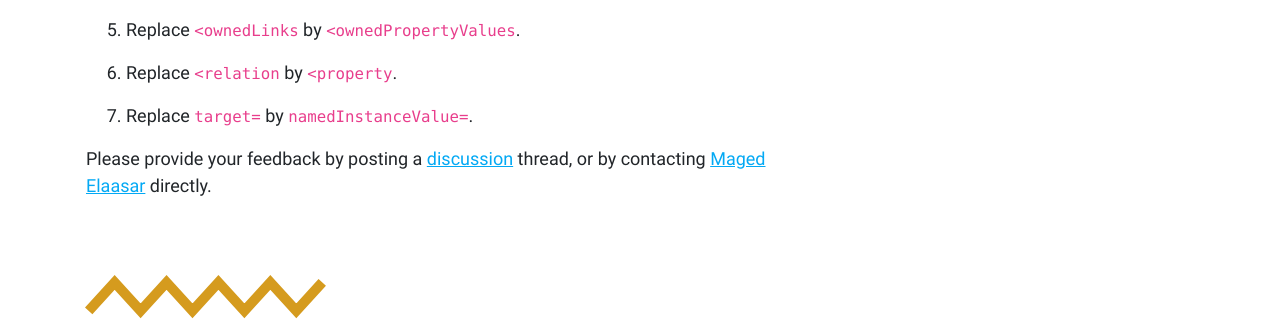
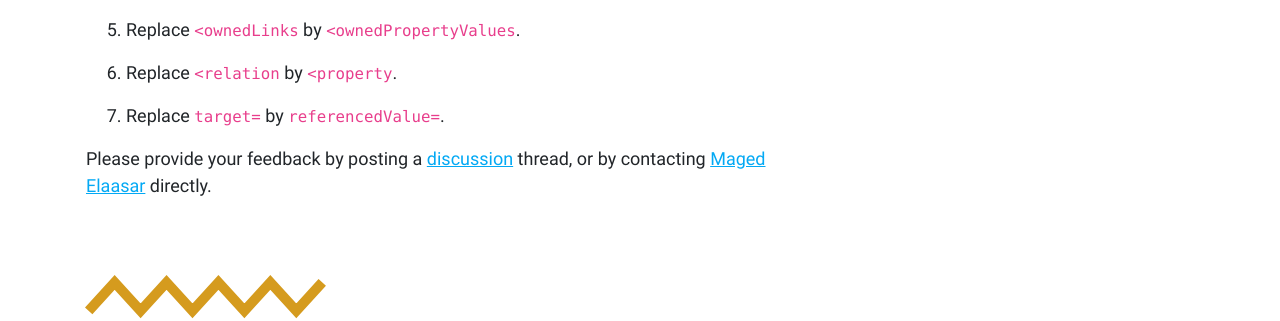
Before and after one commit to opencaesar/opencaesar.github.io, a Jekyll site: the page built from _projects/2023-7-21-OML-v2.md, in a window 1280 px wide and 900 px high, scrolled down 8858 px. Shown: the part 153-474 px from the top of the window. Built offline with Jekyll 4.4.1, drawn with Linux system fonts in a browser that asks for light colours; nearby versions of some CDN libraries.

Commit message:
oml 2.1 migration

```diff
--- a/_projects/2023-7-21-OML-v2.md
+++ b/_projects/2023-7-21-OML-v2.md
@@ -303,7 +303,7 @@ Migrating OML v1 XMI syntax for Descriptions to that of v2 can be done using the
 
 1. Replace `<relation` by `<property`.
 
-1. Replace `target=` by `namedInstanceValue=`.
+1. Replace `target=` by `referencedValue=`.
 
 
 Please provide your feedback by posting a [discussion](https://github.com/opencaesar/community/discussions/2) thread, or by contacting [Maged Elaasar](https://opencaesar.github.io/contributors/Maged%20Elaasar.html) directly.
```
